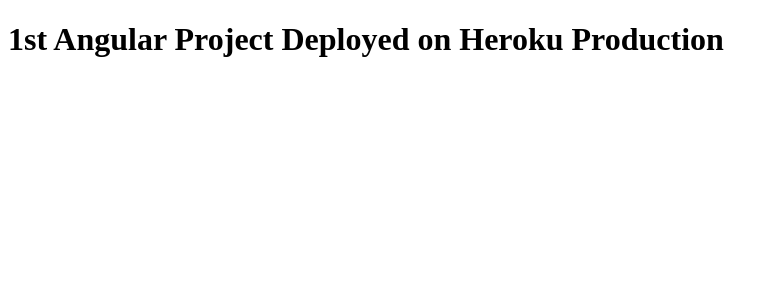
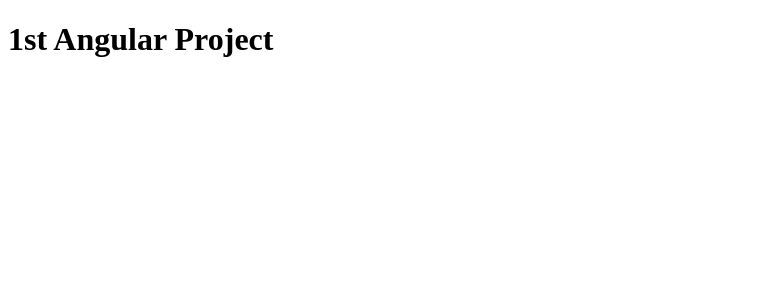
Before and after one commit to abhilash2525/DemoHeroku, an Angular app: page / in a window 1280 px wide. Shown: the top 300 px of the page, without its empty margins (0-776 px from the left). Built offline with nearby package versions, Linux system fonts and the light colour scheme.

Commit message:
heading changes

```diff
--- a/package.json
+++ b/package.json
@@ -7,7 +7,7 @@
     "build": "ng build",
     "watch": "ng build --watch --configuration development",
     "test": "ng test",
-    "postinstall": "ng build --aot --prod"
+    "postinstall": "ng build --aot"
   },
   "engines": {
     "node": "16.14.2",
--- a/src/app/app.component.html
+++ b/src/app/app.component.html
@@ -1 +1 @@
-<h1>1st Angular Project Deployed on Heroku Production</h1>
+<h1>1st Angular Project</h1>
```
Also changed, not shown: 1 other file (tests, documents, lock files or other folders).
